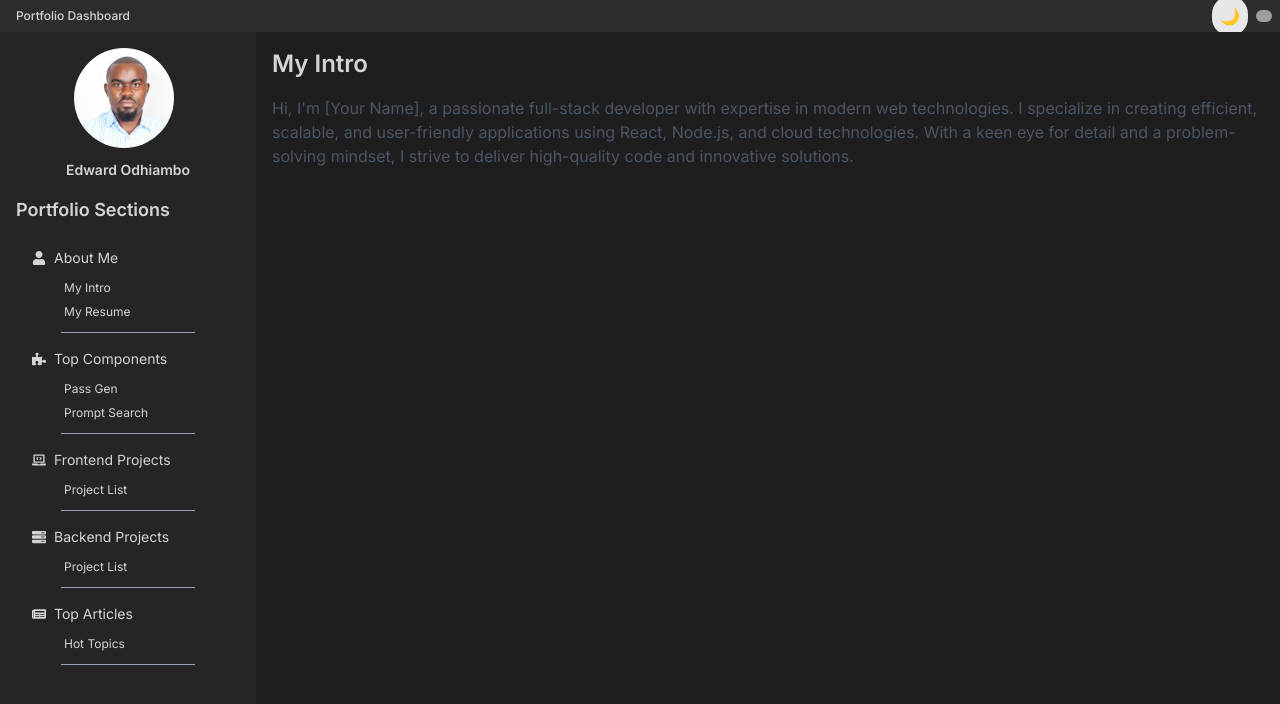
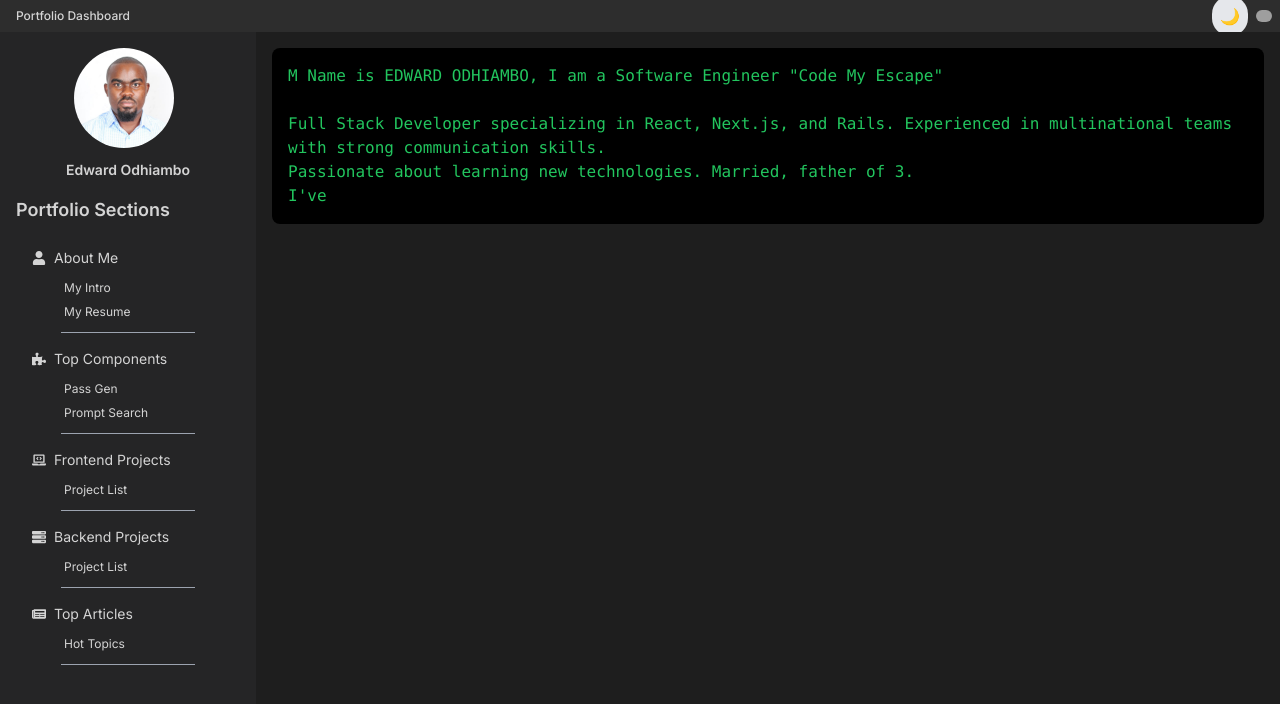
Before and after one commit to odhiambo-ed/next-dev-dashboard, a Next.js app: page / in a window 1280 px wide. Shown: the top 704 px of the page. Built offline with nearby package versions, Linux system fonts and the light colour scheme; grey boxes are pictures that could not be loaded.

Commit message:
Update MyIntro component with terminal-style typing effect
- Modify MyIntro.js to simulate a terminal interface
- Implement a typing effect for the introduction text
- Style the component with green text on a black background
- Use React hooks for managing the typing animation state

```diff
--- a/app/components/sections/AboutMe/MyIntro.js
+++ b/app/components/sections/AboutMe/MyIntro.js
@@ -1,18 +1,46 @@
+'use client';
+
 import { motion } from 'framer-motion';
+import { useState, useEffect } from 'react';
 
 export default function MyIntro() {
+  const [text, setText] = useState('');
+  const fullText = `My Name is EDWARD ODHIAMBO, I am a Software Engineer "Code My Escape"
+
+Full Stack Developer specializing in React, Next.js, and Rails. Experienced in multinational teams with strong communication skills.
+Passionate about learning new technologies. Married, father of 3.
+I've developed extensive knowledge in:
+
+-> Front-End: JavaScript, React, Redux, JQuery, HTML5, CSS3, Bootstrap, Tailwind, Semantic UI, Material UI
+-> Back-End: Ruby on Rails, PostgreSQL
+-> Tools & Methods: Git, Github, Heroku, Netlify, Mobile Development, Xcode, TDD, Chrome Dev Tools
+-> Professional: Remote Pair-Programming, Teamwork, Mentoring.
+`;
+
+  useEffect(() => {
+    let i = 0;
+    const typingEffect = setInterval(() => {
+      if (i < fullText.length) {
+        setText((prevText) => prevText + fullText.charAt(i));
+        i++;
+      } else {
+        clearInterval(typingEffect);
+      }
+    }, 20); // Adjust typing speed here
+
+    return () => clearInterval(typingEffect);
+  }, []);
+
   return (
     <motion.div
-      initial={{ opacity: 0, y: 20 }}
-      animate={{ opacity: 1, y: 0 }}
+      initial={{ opacity: 0 }}
+      animate={{ opacity: 1 }}
       transition={{ duration: 0.5 }}
+      className="font-mono"
     >
-      <h3 className="text-2xl font-semibold mb-4">My Intro</h3>
-      <p className="text-gray-600 dark:text-gray-300">
-        Hi, I'm [Your Name], a passionate full-stack developer with expertise in modern web technologies.
-        I specialize in creating efficient, scalable, and user-friendly applications using React, Node.js, and cloud technologies.
-        With a keen eye for detail and a problem-solving mindset, I strive to deliver high-quality code and innovative solutions.
-      </p>
+      <pre className="whitespace-pre-wrap text-green-500 bg-black p-4 rounded-lg overflow-hidden">
+        {text}
+      </pre>
     </motion.div>
   );
 }
```
